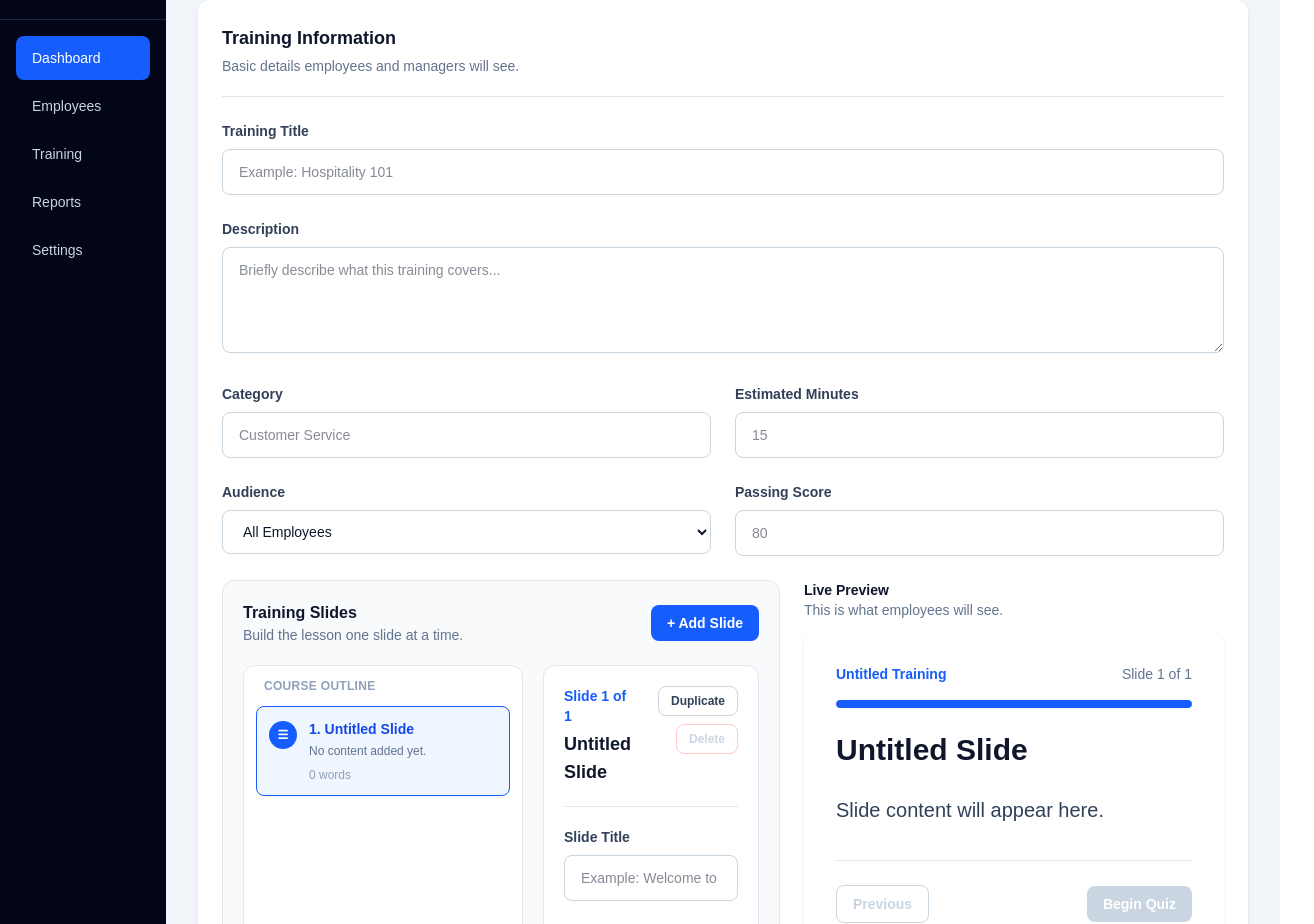
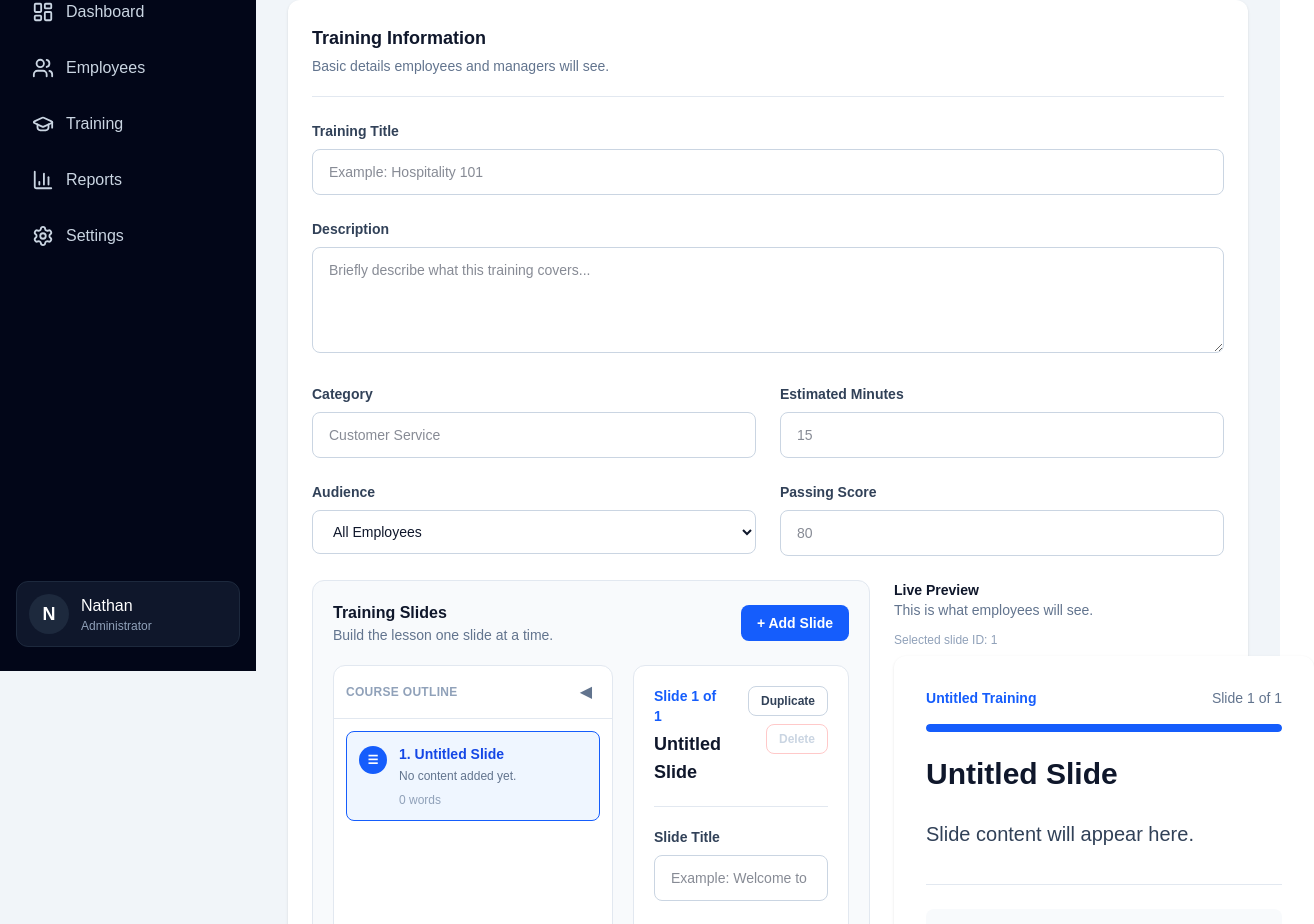
Before and after one commit to venomoushail/company-platform, a Next.js app: page /training/new in a window 1280 px wide. Shown: the part 129-1053 px from the top of the page, 1314 px wide, since content can reach past the window. Built offline with nearby package versions, Linux system fonts and the light colour scheme.

Commit message:
Build interactive course builder and live preview

```diff
--- a/app/training/new/page.tsx
+++ b/app/training/new/page.tsx
@@ -16,6 +16,9 @@
       body: "",
     },
   ]);
+  const [selectedSlideId, setSelectedSlideId] = useState(1);
+
+
 
   return (
     <AdminLayout
@@ -106,7 +109,13 @@
 
           <div className="grid gap-6 xl:grid-cols-[1fr_420px]">
             <div className="space-y-6">
-              <SlideBuilder slides={slides} setSlides={setSlides} />
+
+            <SlideBuilder
+  slides={slides}
+  setSlides={setSlides}
+  selectedSlideId={selectedSlideId}
+  setSelectedSlideId={setSelectedSlideId}
+/>
 
               <QuizBuilder />
             </div>
@@ -121,10 +130,16 @@
                 </p>
               </div>
 
+
+                <p className="mb-2 text-xs text-slate-400">
+  Selected slide ID: {selectedSlideId}
+</p>
               <TrainingViewer
-                title={trainingTitle || "Untitled Training"}
-                slides={slides}
-              />
+  key={selectedSlideId}
+  title={trainingTitle || "Untitled Training"}
+  slides={slides}
+  selectedSlideId={selectedSlideId}
+/>
             </div>
           </div>
 
--- a/components/layout/AdminLayout.tsx
+++ b/components/layout/AdminLayout.tsx
@@ -1,4 +1,6 @@
-import { ReactNode } from "react";
+"use client";
+
+import { ReactNode, useState } from "react";
 import AppSidebar from "./AppSidebar";
 
 interface AdminLayoutProps {
@@ -12,21 +14,22 @@
   description,
   children,
 }: AdminLayoutProps) {
+  const [isSidebarCollapsed, setIsSidebarCollapsed] = useState(false);
+
   return (
     <main className="min-h-screen bg-slate-100">
       <div className="flex min-h-screen">
-        <AppSidebar />
+        <AppSidebar
+          isCollapsed={isSidebarCollapsed}
+          onToggle={() => setIsSidebarCollapsed(!isSidebarCollapsed)}
+        />
 
-        <section className="flex-1">
+        <section className="min-w-0 flex-1">
           <header className="border-b border-slate-200 bg-white px-8 py-5">
-            <h1 className="text-2xl font-bold text-slate-900">
-              {title}
-            </h1>
+            <h1 className="text-2xl font-bold text-slate-900">{title}</h1>
 
             {description && (
-              <p className="mt-1 text-sm text-slate-500">
-                {description}
-              </p>
+              <p className="mt-1 text-sm text-slate-500">{description}</p>
             )}
           </header>
 
--- a/components/layout/AppSidebar.tsx
+++ b/components/layout/AppSidebar.tsx
@@ -1,49 +1,124 @@
-export default function AppSidebar() {
+import {
+  LayoutDashboard,
+  Users,
+  GraduationCap,
+  BarChart3,
+  Settings,
+  ChevronLeft,
+  ChevronRight,
+} from "lucide-react";
+
+type AppSidebarProps = {
+  isCollapsed: boolean;
+  onToggle: () => void;
+};
+
+const navigation = [
+  {
+    label: "Dashboard",
+    href: "/",
+    icon: LayoutDashboard,
+  },
+  {
+    label: "Employees",
+    href: "/employees",
+    icon: Users,
+  },
+  {
+    label: "Training",
+    href: "/training",
+    icon: GraduationCap,
+  },
+  {
+    label: "Reports",
+    href: "/reports",
+    icon: BarChart3,
+  },
+  {
+    label: "Settings",
+    href: "/settings",
+    icon: Settings,
+  },
+];
+
+export default
+ function AppSidebar({
+  isCollapsed,
+  onToggle,
+}: AppSidebarProps) {
   return (
-    <aside className="w-64 bg-slate-950 text-white">
+   <aside
+  className={`relative sticky top-0 h-screen shrink-0 bg-slate-950 text-white transition-all duration-300 ${
+    isCollapsed ? "w-20" : "w-64"
+  }`}
+>
+      {/* Header */}
       <div className="border-b border-slate-800 p-6">
-        <h1 className="text-xl font-bold">Training Admin</h1>
-        <p className="mt-1 text-sm text-slate-400">
-          Employee Training System
-        </p>
+        <div className="flex items-start justify-between">
+          <div>
+            <h1 className="text-xl font-bold">
+              {isCollapsed ? "TA" : "Training Admin"}
+            </h1>
+
+            {!isCollapsed && (
+              <p className="mt-1 text-sm text-slate-400">
+                Employee Training System
+              </p>
+            )}
+          </div>
+
+          <button
+            type="button"
+            onClick={onToggle}
+            className="flex h-10 w-10 items-center justify-center rounded-lg border border-slate-700 bg-slate-900 text-slate-300 transition hover:bg-slate-800 hover:text-white"
+          >
+            {isCollapsed ? (
+              <ChevronRight size={20} />
+            ) : (
+              <ChevronLeft size={20} />
+            )}
+          </button>
+        </div>
       </div>
 
-      <nav className="space-y-1 p-4">
-        <a
-          href="#"
-          className="block rounded-lg bg-blue-600 px-4 py-3 text-sm font-medium"
-        >
-          Dashboard
-        </a>
+      {/* Navigation */}
+      <nav className="space-y-2 p-4">
+        {navigation.map((item) => {
+          const Icon = item.icon;
 
-        <a
-          href="#"
-          className="block rounded-lg px-4 py-3 text-sm font-medium text-slate-300 hover:bg-slate-800"
-        >
-          Employees
-        </a>
+          return (
+            <a
+              key={item.label}
+              href={item.href}
+              className="flex items-center gap-3 rounded-xl px-4 py-3 text-slate-300 transition hover:bg-slate-800 hover:text-white"
+            >
+              <Icon size={22} strokeWidth={2} />
 
-        <a
-          href="/training"
-          className="block rounded-lg px-4 py-3 text-sm font-medium text-slate-300 hover:bg-slate-800"
-        >
-          Training
-        </a>
+              {!isCollapsed && (
+                <span className="font-medium">
+                  {item.label}
+                </span>
+              )}
+            </a>
+          );
+        })}
+      </nav>
 
-        <a
-          href="#"
-          className="block rounded-lg px-4 py-3 text-sm font-medium text-slate-300 hover:bg-slate-800"
-        >
-          Reports
-        </a>
+      {/* User */}
+      <div className="absolute bottom-6 left-0 w-full px-4">
+        <div className="flex items-center gap-3 rounded-xl border border-slate-800 bg-slate-900 p-3">
+          <div className="flex h-10 w-10 items-center justify-center rounded-full bg-slate-800 text-lg font-bold">
+            N
+          </div>
 
-        <a
-          href="#"
-          className="block rounded-lg px-4 py-3 text-sm font-medium text-slate-300 hover:bg-slate-800"
-        >
-          Settings
-        </a>
-      </nav>
+          {!isCollapsed && (
+            <div>
+              <p className="font-medium text-white">Nathan</p>
+              <p className="text-xs text-slate-400">Administrator</p>
+            </div>
+          )}
+        </div>
+      </div>
     </aside>
   );
 }
--- a/components/training/SlideBuilder.tsx
+++ b/components/training/SlideBuilder.tsx
@@ -26,6 +26,8 @@
 type SlideBuilderProps = {
   slides: Slide[];
   setSlides: Dispatch<SetStateAction<Slide[]>>;
+  selectedSlideId: number;
+  setSelectedSlideId: Dispatch<SetStateAction<number>>;
 };
 
 type SortableSlideButtonProps = {
@@ -41,8 +43,14 @@
   isSelected,
   onSelect,
 }: SortableSlideButtonProps) {
-  const { attributes, listeners, setNodeRef, transform, transition, isDragging } =
-    useSortable({ id: slide.id });
+  const {
+    attributes,
+    listeners,
+    setNodeRef,
+    transform,
+    transition,
+    isDragging,
+  } = useSortable({ id: slide.id });
 
   const style = {
     transform: CSS.Transform.toString(transform),
@@ -54,10 +62,12 @@
     : 0;
 
   return (
-    <div ref={setNodeRef} style={style} className={isDragging ? "opacity-60" : ""}>
-      <button
-        type="button"
-        onClick={onSelect}
+    <div
+      ref={setNodeRef}
+      style={style}
+      className={`${isDragging ? "opacity-60" : ""}`}
+    >
+      <div
         className={`w-full rounded-lg border px-3 py-3 text-left text-sm transition ${
           isSelected
             ? "border-blue-600 bg-blue-50 text-blue-700"
@@ -65,18 +75,32 @@
         }`}
       >
         <div className="flex items-start gap-3">
-          <span
+          <button
+            type="button"
             {...attributes}
             {...listeners}
             className={`mt-0.5 flex h-7 w-7 shrink-0 cursor-grab items-center justify-center rounded-full text-xs font-bold active:cursor-grabbing ${
-              isSelected ? "bg-blue-600 text-white" : "bg-slate-100 text-slate-500"
+              isSelected
+                ? "bg-blue-600 text-white"
+                : "bg-slate-100 text-slate-500"
             }`}
             title="Drag to reorder"
+            aria-label="Drag to reorder slide"
           >
             ☰
-          </span>
+          </button>
 
-          <div className="min-w-0 flex-1">
+          <div
+            role="button"
+            tabIndex={0}
+            onClick={onSelect}
+            onKeyDown={(event) => {
+              if (event.key === "Enter" || event.key === " ") {
+                onSelect();
+              }
+            }}
+            className="min-w-0 flex-1 cursor-pointer rounded-md"
+          >
             <p className="truncate font-semibold">
               {index + 1}. {slide.title || "Untitled Slide"}
             </p>
@@ -90,7 +114,7 @@
             </p>
           </div>
         </div>
-      </button>
+      </div>
     </div>
   );
 }
@@ -98,8 +122,10 @@
 export default function SlideBuilder({
   slides,
   setSlides,
+  selectedSlideId,
+  setSelectedSlideId,
 }: SlideBuilderProps) {
-  const [selectedSlideId, setSelectedSlideId] = useState(1);
+  const [isOutlineCollapsed, setIsOutlineCollapsed] = useState(false);
 
   const sensors = useSensors(
     useSensor(PointerSensor, {
@@ -144,7 +170,9 @@
     setSlides(updatedSlides);
 
     if (selectedSlideId === id) {
-      const nextSlide = updatedSlides[slideIndex] ?? updatedSlides[slideIndex - 1];
+      const nextSlide =
+        updatedSlides[slideIndex] ?? updatedSlides[slideIndex - 1];
+
       setSelectedSlideId(nextSlide.id);
     }
   }
@@ -200,13 +228,63 @@
         </button>
       </div>
 
-      <div className="grid gap-5 lg:grid-cols-[280px_1fr]">
-        <aside className="rounded-xl border border-slate-200 bg-white p-3">
-          <p className="mb-3 px-2 text-xs font-bold uppercase tracking-wide text-slate-400">
+      <div
+        className={`grid gap-5 transition-all duration-300 ${
+          isOutlineCollapsed
+            ? "lg:grid-cols-[44px_1fr]"
+            : "lg:grid-cols-[280px_1fr]"
+        }`}
+      >
+        <aside className="overflow-hidden rounded-xl border border-slate-200 bg-white transition-all duration-300">
+          <div
+            className={`flex items-center border-b border-slate-200 p-3 ${
+              isOutlineCollapsed ? "justify-center" : "justify-between"
+            }`}
+          >
+            {!isOutlineCollapsed && (
+              <p className="text-xs font-bold uppercase tracking-wide text-slate-400">
                 Course Outline
               </p>
+            )}
 
+            <button
+              type="button"
+              onClick={() => setIsOutlineCollapsed(!isOutlineCollapsed)}
+              className="flex h-7 w-7 items-center justify-center rounded-md text-slate-500 hover:bg-slate-100"
+              title={
+                isOutlineCollapsed
+                  ? "Expand course outline"
+                  : "Collapse course outline"
+              }
+            >
+              {isOutlineCollapsed ? "▶" : "◀"}
+            </button>
+          </div>
+
+          {isOutlineCollapsed && (
+  <div className="flex flex-col items-center gap-2 p-2">
+    {slides.map((slide, index) => (
+      <button
+        key={slide.id}
+        type="button"
+        onClick={() => setSelectedSlideId(slide.id)}
+        className={`flex h-8 w-8 items-center justify-center rounded-full text-xs font-bold transition ${
+          slide.id === selectedSlideId
+            ? "bg-blue-600 text-white"
+            : "bg-slate-100 text-slate-500 hover:bg-slate-200"
+        }`}
+        title={slide.title || `Slide ${index + 1}`}
+      >
+        {index + 1}
+      </button>
+    ))}
+  </div>
+)}
+
+          {!isOutlineCollapsed && (
+            <div className="p-3">
               <DndContext
+                id="slide-builder-dnd"
                 sensors={sensors}
                 collisionDetection={closestCenter}
                 onDragEnd={handleDragEnd}
@@ -228,6 +306,8 @@
                   </div>
                 </SortableContext>
               </DndContext>
+            </div>
+          )}
         </aside>
 
         <section className="rounded-xl border border-slate-200 bg-white p-5">
--- a/components/training/TrainingViewer.tsx
+++ b/components/training/TrainingViewer.tsx
@@ -1,6 +1,4 @@
 "use client";
-
-import { useEffect, useState } from "react";
 
 type TrainingSlide = {
   id: number;
@@ -11,17 +9,14 @@
 type TrainingViewerProps = {
   title: string;
   slides: TrainingSlide[];
+  selectedSlideId?: number;
 };
 
-export default function TrainingViewer({ title, slides }: TrainingViewerProps) {
-  const [currentSlideIndex, setCurrentSlideIndex] = useState(0);
-
-  useEffect(() => {
-    if (currentSlideIndex >= slides.length) {
-      setCurrentSlideIndex(0);
-    }
-  }, [slides.length, currentSlideIndex]);
-
+export default function TrainingViewer({
+  title,
+  slides,
+  selectedSlideId,
+}: TrainingViewerProps) {
   if (slides.length === 0) {
     return (
       <div className="rounded-xl bg-white p-8 text-center shadow-sm">
@@ -33,33 +28,24 @@
     );
   }
 
-  const currentSlide = slides[currentSlideIndex];
-  const isFirstSlide = currentSlideIndex === 0;
-  const isLastSlide = currentSlideIndex === slides.length - 1;
-  const progress = ((currentSlideIndex + 1) / slides.length) * 100;
+  const currentSlide =
+  slides.find((slide) => String(slide.id) === String(selectedSlideId)) ??
+  slides[0];
 
-  function goPrevious() {
-    if (!isFirstSlide) {
-      setCurrentSlideIndex(currentSlideIndex - 1);
-    }
-  }
+const safeSlideIndex = slides.findIndex(
+  (slide) => String(slide.id) === String(currentSlide.id)
+);
 
-  function goNext() {
-    if (!isLastSlide) {
-      setCurrentSlideIndex(currentSlideIndex + 1);
-    }
-  }
+const progress = ((safeSlideIndex + 1) / slides.length) * 100;
 
   return (
     <div className="mx-auto rounded-xl bg-white p-8 shadow-sm">
       <div className="mb-6">
         <div className="mb-4 flex items-center justify-between">
-          <p className="text-sm font-semibold text-blue-600">
-            {title}
-          </p>
+          <p className="text-sm font-semibold text-blue-600">{title}</p>
 
           <p className="text-sm text-slate-500">
-            Slide {currentSlideIndex + 1} of {slides.length}
+            Slide {safeSlideIndex + 1} of {slides.length}
           </p>
         </div>
 
@@ -81,24 +67,8 @@
         </p>
       </div>
 
-      <div className="mt-6 flex items-center justify-between">
-        <button
-          type="button"
-          onClick={goPrevious}
-          disabled={isFirstSlide}
-          className="rounded-lg border border-slate-300 px-4 py-2 text-sm font-semibold text-slate-700 hover:bg-slate-50 disabled:text-slate-300"
-        >
-          Previous
-        </button>
-
-        <button
-          type="button"
-          onClick={goNext}
-          disabled={isLastSlide}
-          className="rounded-lg bg-blue-600 px-4 py-2 text-sm font-semibold text-white hover:bg-blue-700 disabled:bg-slate-300"
-        >
-          {isLastSlide ? "Begin Quiz" : "Next"}
-        </button>
+      <div className="mt-6 rounded-lg bg-slate-50 px-4 py-3 text-sm text-slate-500">
+        Live preview follows the selected slide in the builder.
       </div>
     </div>
   );
--- a/package.json
+++ b/package.json
@@ -12,6 +12,7 @@
     "@dnd-kit/core": "^6.3.1",
     "@dnd-kit/sortable": "^10.0.0",
     "@dnd-kit/utilities": "^3.2.2",
+    "lucide-react": "^1.21.0",
     "next": "16.2.9",
     "react": "19.2.4",
     "react-dom": "19.2.4"
```
Also changed, not shown: components/training/QuizBuilder.tsx (+5 -4 lines), 1 other file (tests, documents, lock files or other folders). Lines whose indentation alone changed are shown as unchanged.
